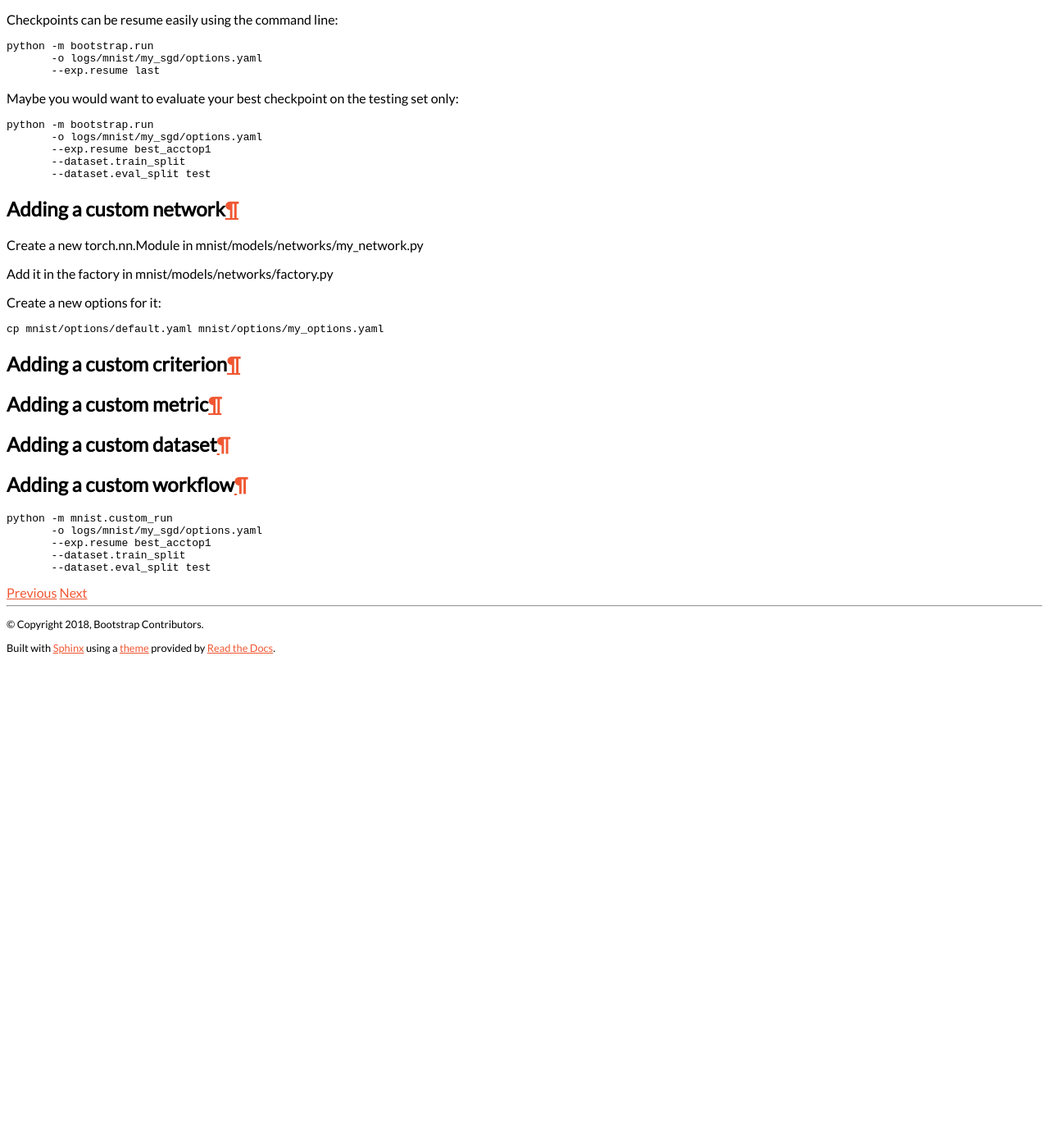
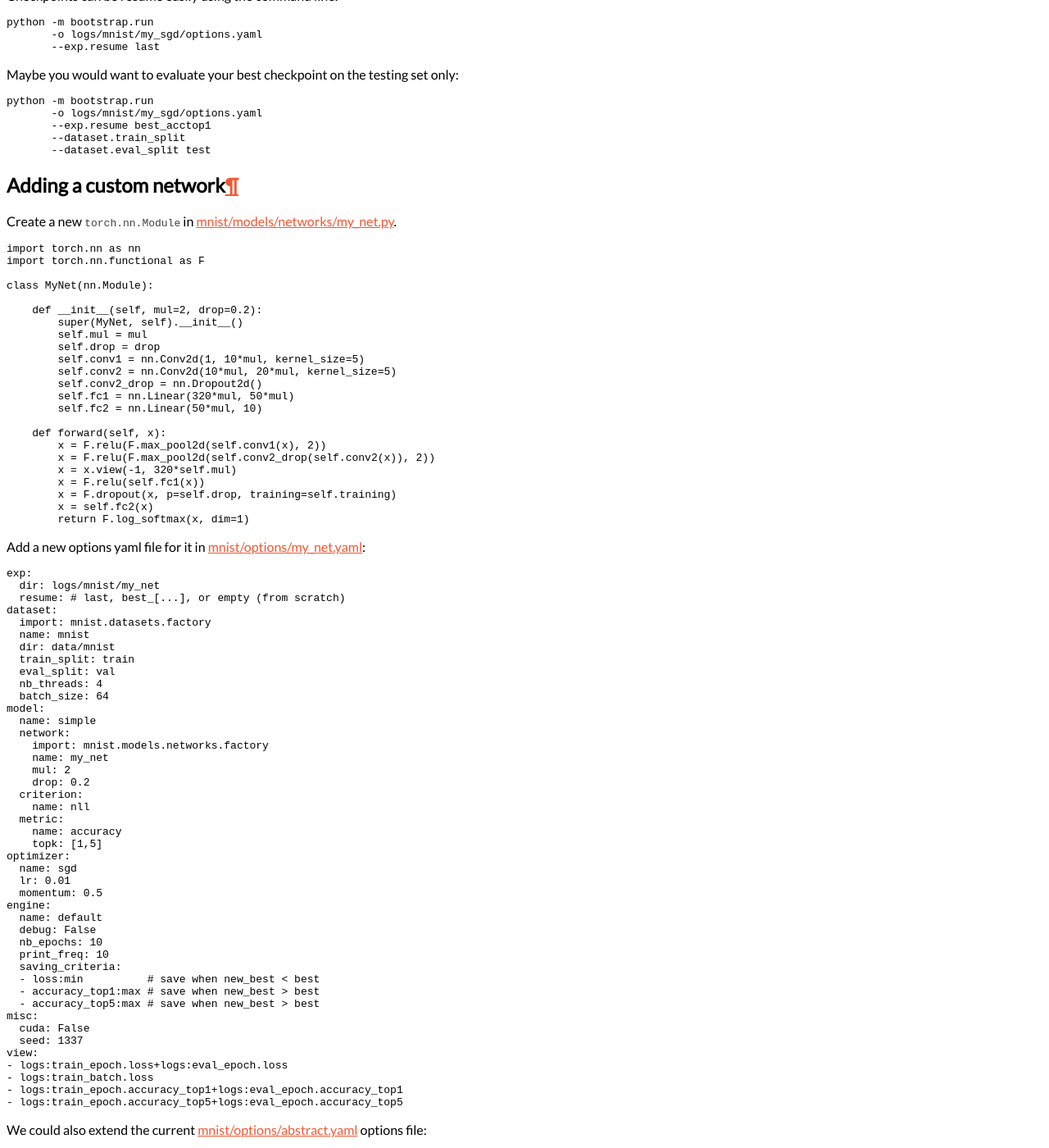
Before and after one commit to Cadene/bootstrap.pytorch, a Sphinx documentation site: the page built from docs/source/quickstart.rst, in a window 1280 px wide and 1400 px high, scrolled down 2058 px. Shown: the whole window at 82% size. Built offline with Sphinx 7.4.7 and the Read the Docs theme 2.0.0, drawn with Linux system fonts in a browser that asks for light colours; pages that are not in the unit, such as notebooks, are missing from menus; before the commit the page ends 2864 px from its top, so only the background shows below that; some of the changed text lies outside the part shown.

Commit message:
Improve docs

```diff
--- a/docs/source/concepts.rst
+++ b/docs/source/concepts.rst
@@ -185,6 +185,6 @@ It can also be used to replace the print function in order to write anything in
 View
 ----
 
-At the end of each training and evaluation epochs, the :class:`bootstrap.views.view.View` class loads the data from logs.json and generate visualizations. By default, bootstrap.pytorch relies on the plotly library (used by vizdom) to create dynamic plots in javascript inside a view.html file.
+At the end of each training and evaluation epochs, the :class:`bootstrap.views.view.View` class loads the data from logs.json and generate visualizations. By default, bootstrap.pytorch relies on the plotly library (used by vizdom) to create dynamic plots in javascript inside a view.html file. We will provide support for tensorboard as well.
 
 `Example of view.html <https://rawgit.com/Cadene/bootstrap.pytorch/master/logs/mnist/sgd/view.html>`_
--- a/docs/source/quickstart.rst
+++ b/docs/source/quickstart.rst
@@ -49,12 +49,19 @@ Running an experiment will create 4 files in your experiment directory (logs/mni
 
 Depending on your options, some checkpoints will also be created:
 
-- ckpt_last_engine.pth.tar
-- ckpt_last_model.pth.tar
-- ckpt_last_optimizer.pth.tar
-- ckpt_best_acctop1_engine.pth.tar
-- ckpt_best_acctop1_model.pth.tar
-- ckpt_best_acctop1_optimizer.pth.tar
+.. code-block:: bash
+
+    ls logs/mnist/my_sgd
+    > ckpt_last_engine.pth.tar
+      ckpt_last_model.pth.tar
+      ckpt_last_optimizer.pth.tar
+      ckpt_best_acctop1_engine.pth.tar
+      ckpt_best_acctop1_model.pth.tar
+      ckpt_best_acctop1_optimizer.pth.tar
+      logs.json
+      logs.txt
+      options.yaml
+      view.html
 
 Checkpoints can be resume easily using the command line:
 
@@ -78,15 +85,126 @@ Maybe you would want to evaluate your best checkpoint on the testing set only:
 Adding a custom network
 ------------------------
 
-Create a new torch.nn.Module in mnist/models/networks/my_network.py
+Create a new :class:`torch.nn.Module` in `mnist/models/networks/my_net.py <https://github.com/Cadene/mnist.bootstrap.pytorch/tree/master/models/networks>`_.
 
-Add it in the factory in mnist/models/networks/factory.py
+.. code-block:: python
 
-Create a new options for it:
+    import torch.nn as nn
+    import torch.nn.functional as F
 
-.. code-block:: bash
+    class MyNet(nn.Module):
 
-    cp mnist/options/default.yaml mnist/options/my_options.yaml
+        def __init__(self, mul=2, drop=0.2):
+            super(MyNet, self).__init__()
+            self.mul = mul
+            self.drop = drop
+            self.conv1 = nn.Conv2d(1, 10*mul, kernel_size=5)
+            self.conv2 = nn.Conv2d(10*mul, 20*mul, kernel_size=5)
+            self.conv2_drop = nn.Dropout2d()
+            self.fc1 = nn.Linear(320*mul, 50*mul)
+            self.fc2 = nn.Linear(50*mul, 10)
+
+        def forward(self, x):
+            x = F.relu(F.max_pool2d(self.conv1(x), 2))
+            x = F.relu(F.max_pool2d(self.conv2_drop(self.conv2(x)), 2))
+            x = x.view(-1, 320*self.mul)
+            x = F.relu(self.fc1(x))
+            x = F.dropout(x, p=self.drop, training=self.training)
+            x = self.fc2(x)
+            return F.log_softmax(x, dim=1)
+
+Add a new options yaml file for it in `mnist/options/my_net.yaml <https://github.com/Cadene/mnist.bootstrap.pytorch/tree/master/options>`_:
+
+.. code-block:: yaml
+    :emphasize-lines: 16-18
+
+    exp:
+      dir: logs/mnist/my_net
+      resume: # last, best_[...], or empty (from scratch)
+    dataset:
+      import: mnist.datasets.factory
+      name: mnist
+      dir: data/mnist
+      train_split: train
+      eval_split: val
+      nb_threads: 4
+      batch_size: 64
+    model:
+      name: simple
+      network:
+        import: mnist.models.networks.factory
+        name: my_net
+        mul: 2
+        drop: 0.2
+      criterion:
+        name: nll
+      metric:
+        name: accuracy
+        topk: [1,5]
+    optimizer:
+      name: sgd
+      lr: 0.01
+      momentum: 0.5
+    engine:
+      name: default
+      debug: False
+      nb_epochs: 10
+      print_freq: 10
+      saving_criteria:
+      - loss:min          # save when new_best < best
+      - accuracy_top1:max # save when new_best > best
+      - accuracy_top5:max # save when new_best > best
+    misc:
+      cuda: False
+      seed: 1337
+    view:
+    - logs:train_epoch.loss+logs:eval_epoch.loss
+    - logs:train_batch.loss
+    - logs:train_epoch.accuracy_top1+logs:eval_epoch.accuracy_top1
+    - logs:train_epoch.accuracy_top5+logs:eval_epoch.accuracy_top5
+
+We could also extend the current `mnist/options/abstract.yaml <https://github.com/Cadene/mnist.bootstrap.pytorch/tree/master/options/abstract.yaml>`_ options file:
+
+.. code-block:: yaml
+
+    __include__: abstract.yaml
+    exp:
+      dir: logs/mnist/my_net
+    model:
+      network:
+        name: my_net
+        mul: 2
+        drop: 0.2
+
+Finally, add your new network in the factory in `mnist/models/networks/factory.py <https://github.com/Cadene/mnist.bootstrap.pytorch/tree/master/models/networks>`_.
+
+.. code-block:: python
+  :emphasize-lines: 11-16
+
+  from .net import Net
+  from .my_net import MyNet
+
+  def factory(engine=None):
+
+    Logger()('Creating mnist network...')
+
+    if Options()['model']['network']['name'] == 'net':
+        network = Net()
+
+    elif Options()['model']['network']['name'] == 'my_net':
+        opt = Options()['model.network']
+        network = MyNet(
+            mul=opt['mul'],
+            drop=opt['drop']
+        )
+
+    else:
+        raise ValueError()
+
+    if Options()['misc']['cuda'] and len(utils.available_gpu_ids()) >= 2:
+            network = DataParallel(network)
+
+    return network
 
 
 Adding a custom criterion
```
Also changed, not shown: docs/source/examples.rst (+24 -2 lines).
